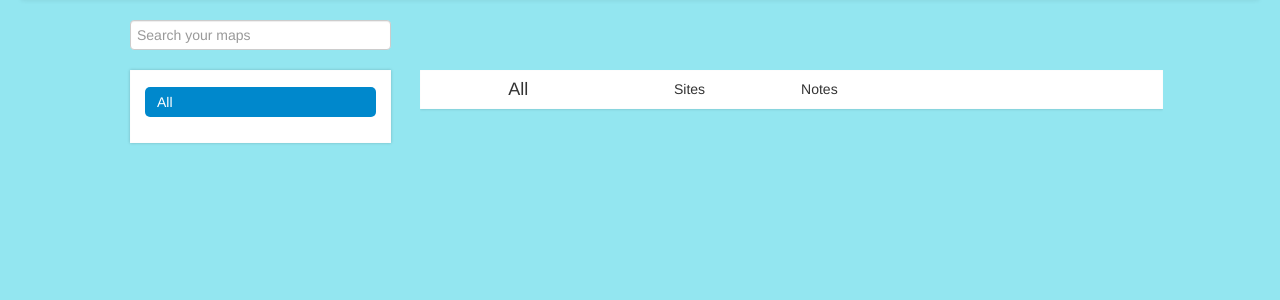
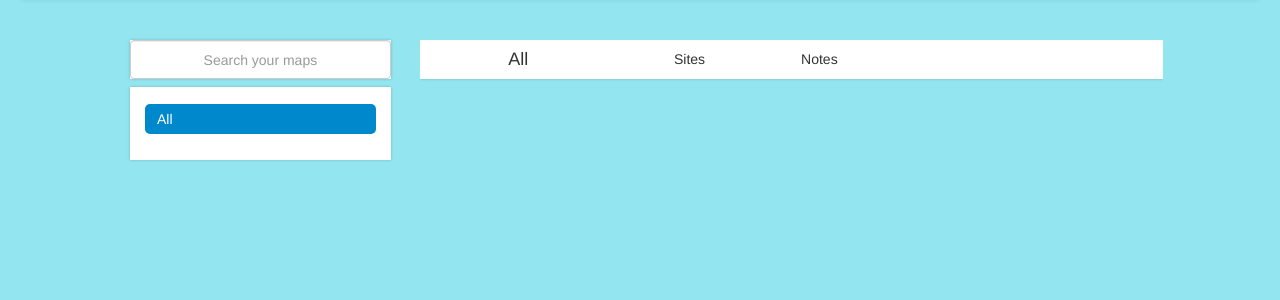
Before and after one commit to cinjon/kaizen-web, a Python web app: template web/app/templates/user_profile.html in a window 1280 px wide. Shown: the part 42-342 px from the top of the page. Run offline with Jinja, Linux system fonts and the light colour scheme; the template is opened without the code that fills it, so the values that code supplies are empty.

Commit message:
better formatting for search bar

```diff
--- a/web/app/templates/user_profile.html
+++ b/web/app/templates/user_profile.html
@@ -3,17 +3,17 @@
 {% block content %}
 <div style="padding-left:110px">
 <div class="row-fluid">
-  <div class="span3">
-    <input id="mapTypeAhead" type="text" class="span3" style="margin: 0 auto; width:100%" data-provide="typeahead" data-items="4"
-           data-source='[{% for mapping in mappings %}&quot;{{mapping.name}}&quot;,{% endfor %}&quot;--&quot;]'
-           autocomplete="off" placeholder="Search your maps">
-  </div>
 </div>
 <br>
 
 <div class="row-fluid">
   <div class="tabbable">
     <div class="span3">
+      <div class="smallbox" style="padding-top:0px; height:39px">
+      <input id="mapTypeAhead" type="text" class="span3" style="margin:0 auto; height:inherit; width:100%; text-align:center" data-provide="typeahead" data-items="4"
+               data-source='[{% for mapping in mappings %}&quot;{{mapping.name}}&quot;,{% endfor %}&quot;--&quot;]'
+               autocomplete="off" placeholder="Search your maps">
+      </div>
       <div class="box">
       <ul class="nav nav-pills nav-stacked">
         <li class="active"><a href="#allmaps" data-toggle="tab">All</a></li>
```
